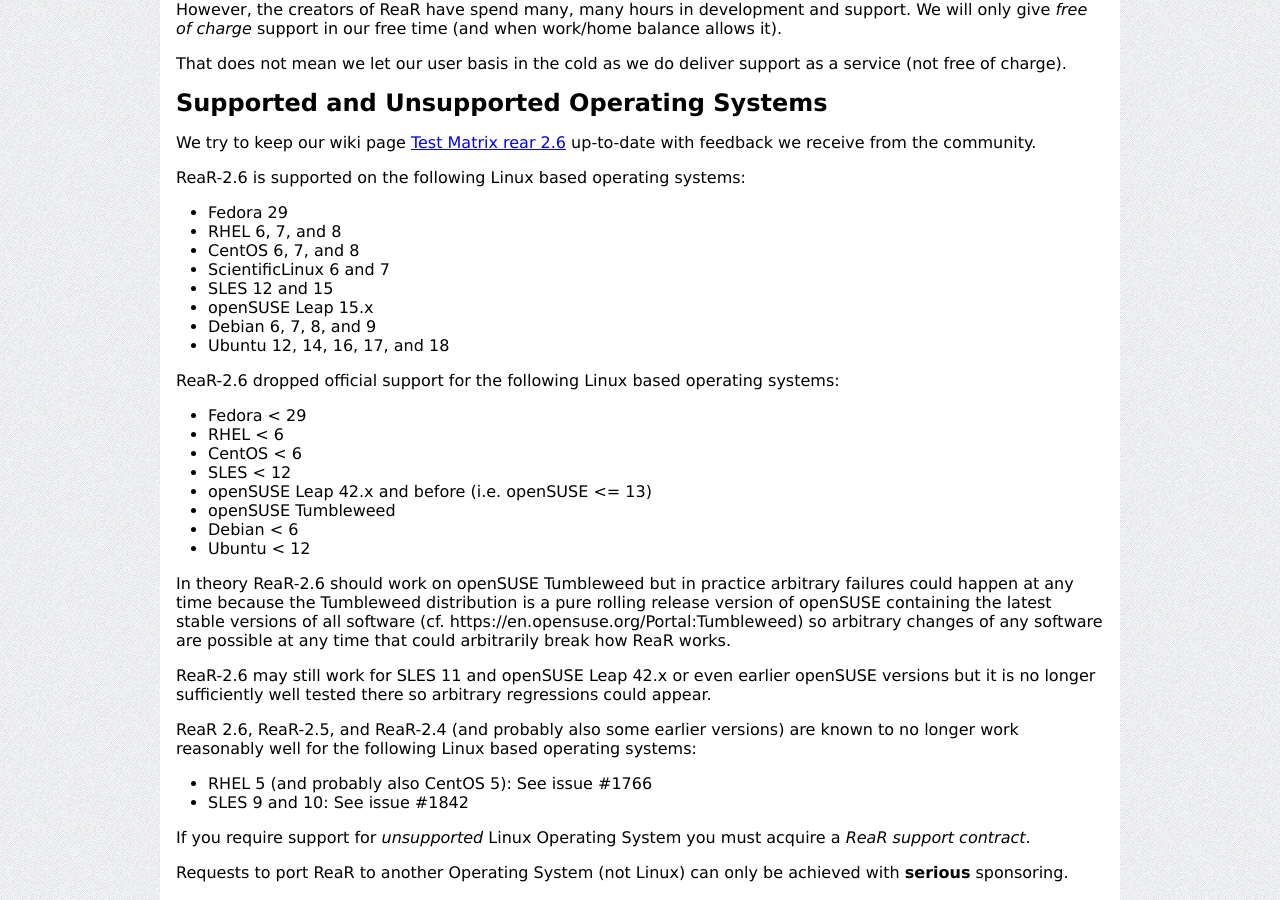
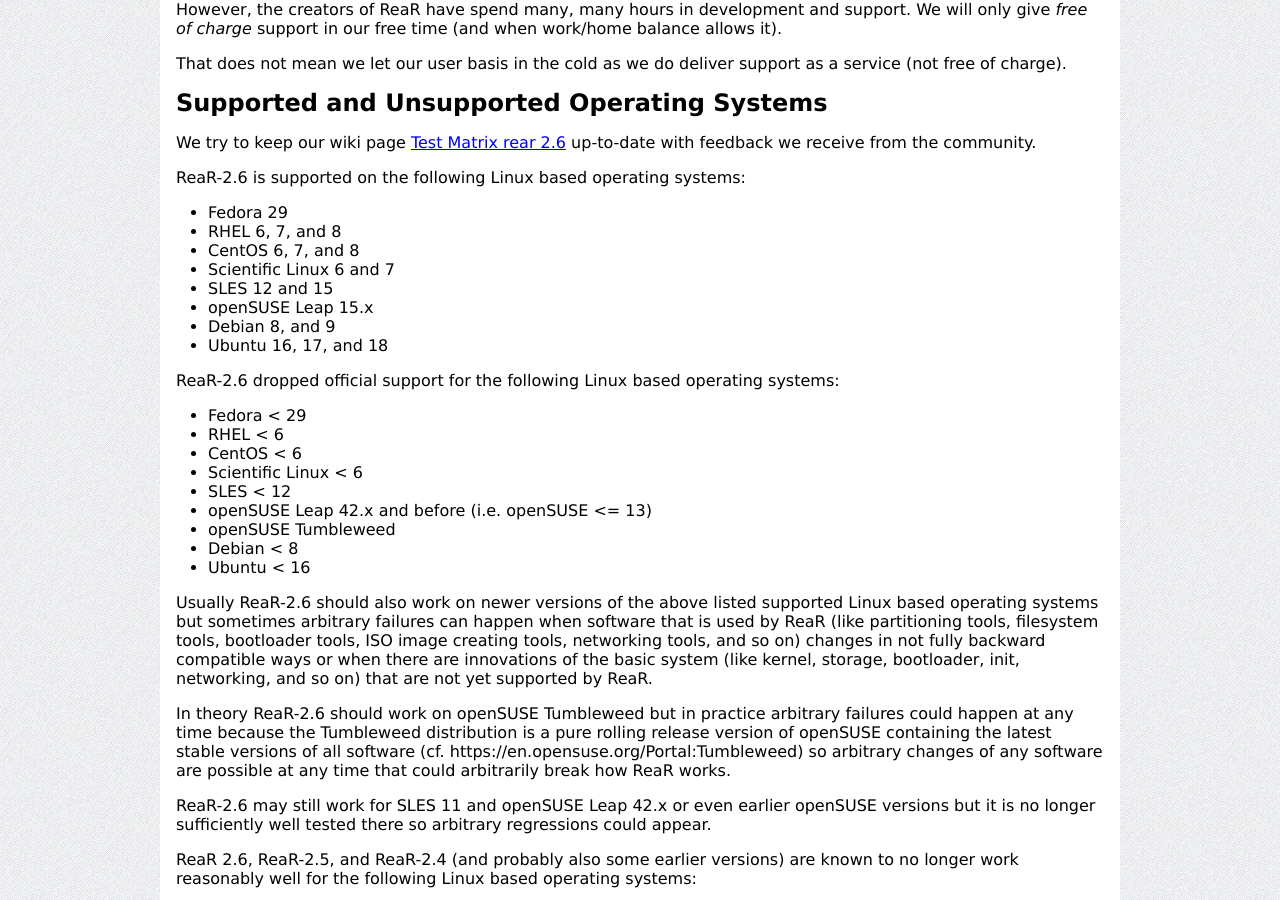
Before and after one commit to rear/rear.github.com, a Jekyll site: the page built from documentation/release-notes-2-6.md, in a window 1280 px wide and 900 px high, scrolled down 34768 px. Built offline with Jekyll 4.4.1, drawn with Linux system fonts in a browser that asks for light colours; comment, search, counter and statistics services are not loaded.

Commit message:
Update release-notes-2-6.md
Added a generic paragraph that
"Usually ReaR-2.6 should also work on newer versions
of the ... listed supported Linux based operating systems"
and possible reasons why things may fail with newer versions.
Additionally listed "Scientific Linux < 6" as no longer supported
because RHEL/CentOS < 6  are also no longer supported.
Furthermore dropped official support for Ubuntu < 16 because
Ubuntu 16.04 LTS is the oldest one that is supported by Ubuntu,
cf. https://en.wikipedia.org/wiki/Ubuntu#Releases
Finally dropped official support for Debian < 8 because
Debian 8 is the oldest one that is supported by Debian, cf.
https://en.wikipedia.org/wiki/Debian_version_history#Release_table

```diff
--- a/documentation/release-notes-2-6.md
+++ b/documentation/release-notes-2-6.md
@@ -2050,22 +2050,25 @@
 * Fedora 29
 * RHEL 6, 7, and 8
 * CentOS 6, 7, and 8
-* ScientificLinux 6 and 7
+* Scientific Linux 6 and 7
 * SLES 12 and 15
 * openSUSE Leap 15.x
-* Debian 6, 7, 8, and 9
-* Ubuntu 12, 14, 16, 17, and 18
+* Debian 8, and 9
+* Ubuntu 16, 17, and 18
 
 ReaR-2.6 dropped official support for the following Linux based operating systems:
 
 * Fedora < 29
 * RHEL < 6
 * CentOS < 6
+* Scientific Linux < 6
 * SLES < 12
 * openSUSE Leap 42.x and before (i.e. openSUSE <= 13)
 * openSUSE Tumbleweed
-* Debian < 6
-* Ubuntu < 12
+* Debian < 8
+* Ubuntu < 16
+
+Usually ReaR-2.6 should also work on newer versions of the above listed supported Linux based operating systems but sometimes arbitrary failures can happen when software that is used by ReaR (like partitioning tools, filesystem tools, bootloader tools, ISO image creating tools, networking tools, and so on) changes in not fully backward compatible ways or when there are innovations of the basic system (like kernel, storage, bootloader, init, networking, and so on) that are not yet supported by ReaR.
 
 In theory ReaR-2.6 should work on openSUSE Tumbleweed but in practice arbitrary failures could happen at any time because the Tumbleweed distribution is a pure rolling release version of openSUSE containing the latest stable versions of all software (cf. https://en.opensuse.org/Portal:Tumbleweed) so arbitrary changes of any software are possible at any time that could arbitrarily break how ReaR works.
 
```
